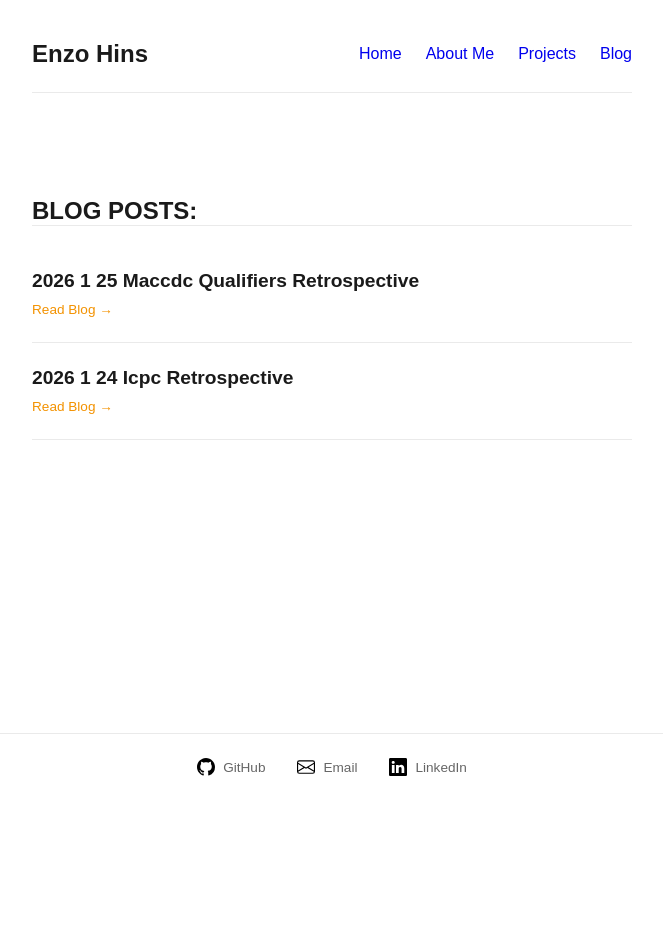
After one commit to SketchyRock/portfolio-web, a Flask app: page /blog in a window 1280 px wide. The commit adds this page. Shown: the whole page, without its empty margins (308-971 px from the left). Run offline with Flask 3, Linux system fonts and the light colour scheme.

Commit message:
implemented blog

```diff
--- a/app.py
+++ b/app.py
@@ -1,13 +1,43 @@
-from flask import Flask, render_template
+from flask import Flask, abort, render_template
 import json
+import markdown
+import os
 
 app = Flask(__name__)
 
-@app.route('/')
+
+@app.route("/")
 def home():
     with open("data/projects.json", "r") as f:
         project_data = json.load(f)
-    return render_template('index.html', projects=project_data)
+    return render_template("index.html", projects=project_data)
 
-if __name__ == '__main__':
-    app.run(debug=True)
+
+@app.route("/blog")
+def blog():
+    files = sorted(
+        [f for f in os.listdir("data/blogs") if f.endswith(".md")], reverse=True
+    )
+    posts = []
+    for f in files:
+        display_title = f.replace(".md", "").replace("-", " ").title()
+        posts.append({"filename": f, "title": display_title})
+
+    return render_template("blog_list.html", posts=posts)
+
+
+@app.route("/blog/<filename>")
+def blog_post(filename):
+    path = os.path.join("data/blogs", filename)
+    if not os.path.exists(path):
+        abort(404)
+
+    with open(path, "r", encoding="UTF-8") as f:
+        content = f.read()
+        html_content = markdown.markdown(content)
+
+    return render_template("blog_post.html", content=html_content)
+
+
+if __name__ == "__main__":
+    app.run()
--- a/static/css/styles.css
+++ b/static/css/styles.css
@@ -286,3 +286,36 @@ section {
     align-items: center;
     gap: 5px;
 }
+
+.blog-item {
+    padding: 1.5rem 0;
+    border-bottom: 1px solid #eaeaea;
+}
+
+.blog-item a {
+    text-decoration: none;
+    color: var(--text);
+}
+
+.blog-item h3 {
+    margin: 0 0 0.5rem 0;
+    font-size: 1.2rem;
+}
+
+.blog-item span {
+    font-size: 0.85rem;
+    color: var(--accent);
+    font-weight: 500;
+}
+
+/* Style the actual blog content */
+.prose p {
+    margin-bottom: 1.5rem;
+    line-height: 1.8;
+    color: var(--secondary);
+}
+
+.prose h1, .prose h2 {
+    color: var(--text);
+    margin-top: 2rem;
+}
--- a/templates/base.html
+++ b/templates/base.html
@@ -17,9 +17,10 @@
             <h1>Enzo Hins</h1>
             <nav>
                 <ul>
-                    <li><a href="#top">Home</a></li>
-                    <li><a href="#about-me">About Me</a></li>
-                    <li><a href="#projects">Projects</a></li>
+                    <li><a href="/#top">Home</a></li>
+                    <li><a href="/#about-me">About Me</a></li>
+                    <li><a href="/#projects">Projects</a></li>
+                    <li><a href="/blog">Blog</a></li>
                 </ul>
             </nav>
         </header>
--- /dev/null
+++ b/templates/blog_list.html
@@ -0,0 +1,19 @@
+{% extends "base.html" %}
+
+{% block title %}Enzo Hins - Blog List{% endblock %}
+
+{% block hero %}
+<section>
+    <h2 class="section-title">Blog Posts:</h2>
+    <div class="blog-list">
+        {% for post in posts %}
+        <div class="blog-item">
+            <a href="{{ url_for('blog_post', filename=post.filename) }}">
+                <h3>{{ post.title }}</h3>
+                <span>Read Blog →</span>
+            </a>
+        </div>
+        {% endfor %}
+    </div>
+</section>
+{% endblock %}
```
Also changed, not shown: data/blogs/2026-1-24-ICPC-retrospective.md (added, +30 -0 lines), data/blogs/2026-1-25-MACCDC-qualifiers-retrospective.md (added, +28 -0 lines), templates/blog_post.html (added, +15 -0 lines), README.md (added), 1 other file.
